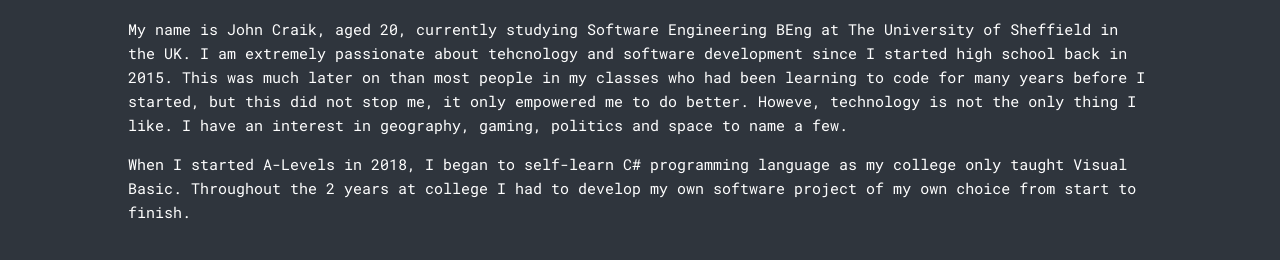
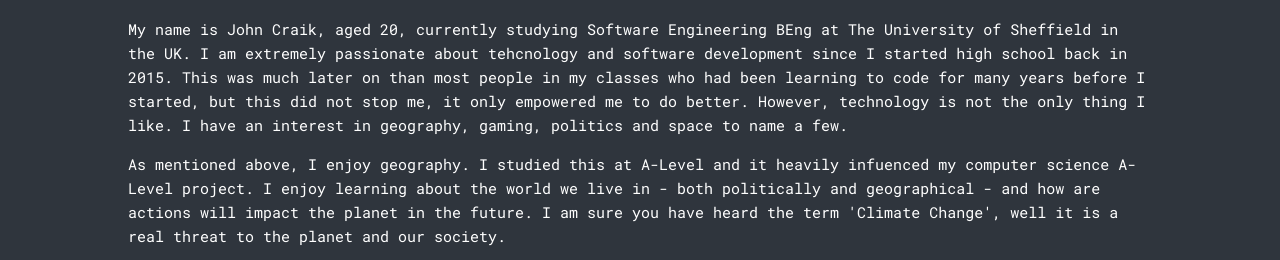
Before and after one commit to johncraik/Personal-Web, a plain HTML site: page pgs/index.html in a window 1280 px wide. Shown: the part 537-797 px from the top of the page. Drawn offline with Linux system fonts and the light colour scheme.

Commit message:
adding to description (currently unfinished) [8]

```diff
--- a/pgs/index.html
+++ b/pgs/index.html
@@ -47,12 +47,20 @@
   <section>
     <div class="content">
       <h1>About Me</h1>
+      <!-- Intro: -->
       <p>
         My name is John Craik, aged 20, currently studying Software Engineering BEng at The University of Sheffield in the UK.
         I am extremely passionate about tehcnology and software development since I started high school back in 2015.
         This was much later on than most people in my classes who had been learning to code for many years before I started, but this did not stop me,
-        it only empowered me to do better. Howeve, technology is not the only thing I like. I have an interest in geography, gaming, politics and space to name a few.
+        it only empowered me to do better. However, technology is not the only thing I like. I have an interest in geography, gaming, politics and space to name a few.
       </p>
+      <!-- Interests: -->
+      <p>
+        As mentioned above, I enjoy geography. I studied this at A-Level and it heavily infuenced my computer science A-Level project.
+        I enjoy learning about the world we live in - both politically and geographical - and how are actions will impact the planet in the future.
+        I am sure you have heard the term 'Climate Change', well it is a real threat to the planet and our society.
+      </p>
+      <!-- Education -->
       <p>
         When I started A-Levels in 2018, I began to self-learn C# programming language as my college only taught Visual Basic.
         Throughout the 2 years at college I had to develop my own software project of my own choice from start to finish.
```
